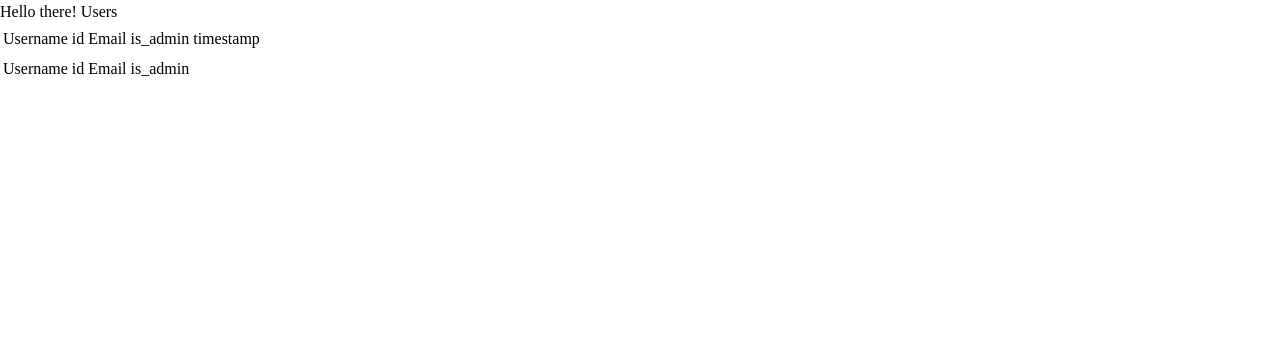
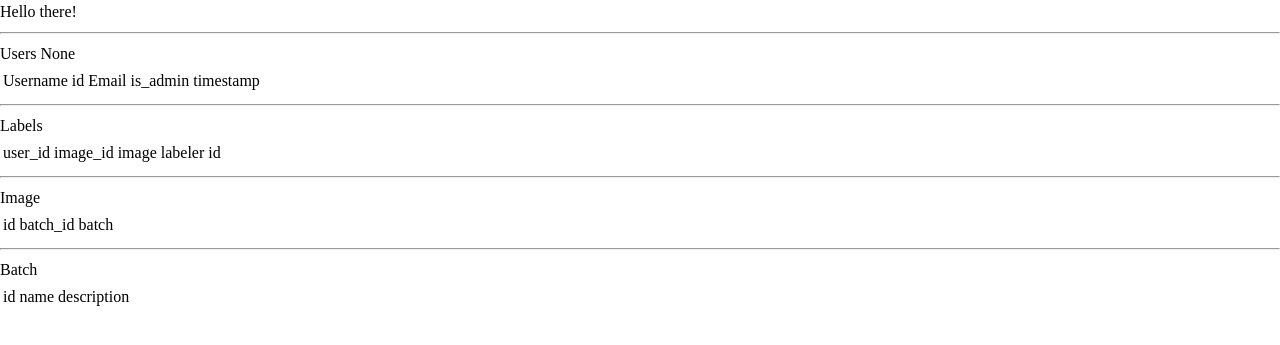
Before and after one commit to chaosdusk/TrueFidelity, a Flask app: template site/app/templates/tables.html in a window 1280 px wide. Shown: the top 345 px of the page. Run offline with Flask 2, Linux system fonts and the light colour scheme; the template is opened without the code that fills it, so the values that code supplies are empty.

Commit message:
added filename to image, save to work on databases page

```diff
--- a/site/app/routes.py
+++ b/site/app/routes.py
@@ -10,7 +10,7 @@ from io import BytesIO
 from flask import render_template, flash, redirect, make_response, url_for, request
 
 from flask_login import current_user, login_user, logout_user, login_required
-from app.models import User
+from app.models import User, Label, Image, Batch
 
 from app import app, db
 from app.forms import LoginForm, RegistrationForm
@@ -75,8 +75,12 @@ def index():
 @app.route('/database', methods=['GET'])
 def display_tables():
     users = User.query.all()
-    print(users)
-    return render_template('tables.html', users=users)
+    labels = Label.query.all()
+    images = Image.query.all()
+    batches = Batch.query.all()
+    print("test")
+    print(users[0].__table__.columns._data.keys())
+    return render_template('tables.html', users=users, labels=labels, images=images, batches=batches)
 
 
 @app.route('/label', methods=['GET'])
--- a/site/app/templates/tables.html
+++ b/site/app/templates/tables.html
@@ -6,7 +6,7 @@
 
 {% block body %}
 Hello there!
-
+<hr>
 Users
 <table>
     <TR>
@@ -16,6 +16,8 @@ Users
         <TD class="c4">is_admin</TD>
         <TD class="c5">timestamp</TD>
     </TR>
+    {% set keys = users[0].__table__.columns._data.keys() if users[0] else None %}
+    {{ keys }}
     {% for user in users %}
     <TR>
         <TD class="c1">{{user.username}}</TD>
@@ -26,21 +28,58 @@ Users
     </TR>
     {% endfor %}
 </table>
+<hr>
 
-
+Labels
 <table>
     <TR>
-        <TD class="c1">Username</TD>
-        <TD class="c2">id</TD>
-        <TD class="c3">Email</TD>
-        <TD class="c4">is_admin</TD>
+        <TD class="c1">user_id</TD>
+        <TD class="c2">image_id</TD>
+        <TD class="c3">image</TD>
+        <TD class="c4">labeler</TD>
+        <TD class="c4">id</TD>
     </TR>
-    {% for user in users %}
+    {% for label in labels %}
     <TR>
-        <TD class="c1">{{user.username}}</TD>
-        <TD class="c2">{{user.id}}</TD>
-        <TD class="c3">{{user.email}}</TD>
-        <TD class="c4">{{user.is_admin}}</TD>
+        <TD class="c1">{{label.user_id}}</TD>
+        <TD class="c2">{{label.image_id}}</TD>
+        <TD class="c3">{{label.image}}</TD>
+        <TD class="c4">{{label.labeler}}</TD>
+        <TD class="c5">{{label.id}}</TD>
+    </TR>
+    {% endfor %}
+</table>
+<hr>
+
+Image
+<table>
+    <TR>
+        <TD class="c1">id</TD>
+        <TD class="c2">batch_id</TD>
+        <TD class="c3">batch</TD>
+    </TR>
+    {% for image in images %}
+    <TR>
+        <TD class="c1">{{image.id}}</TD>
+        <TD class="c2">{{image.batch_id}}</TD>
+        <TD class="c3">{{image.batch}}</TD>
+    </TR>
+    {% endfor %}
+</table>
+<hr>
+
+Batch
+<table>
+    <TR>
+        <TD class="c1">id</TD>
+        <TD class="c2">name</TD>
+        <TD class="c3">description</TD>
+    </TR>
+    {% for batch in batches %}
+    <TR>
+        <TD class="c1">{{batch.id}}</TD>
+        <TD class="c2">{{batch.name}}</TD>
+        <TD class="c3">{{batch.description}}</TD>
     </TR>
     {% endfor %}
 </table>
```
Also changed, not shown: site/app/models.py (+4 -4 lines), site/migrations/versions/c4764caaad8c_replace_numeric_with_float.py (added, +54 -0 lines), site/migrations/versions/ecc75395acfb_add_filename_to_image.py (added, +28 -0 lines), site/tf_site.py (+9 -1 lines), site/app.db, 1 other file.
